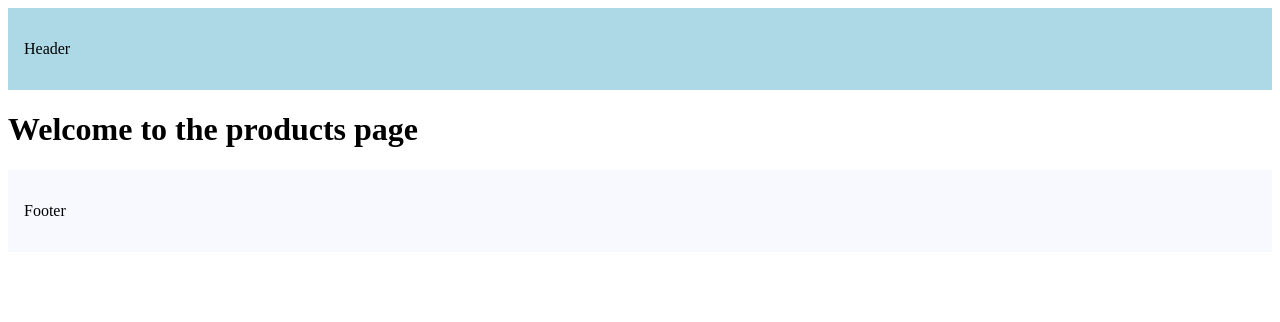
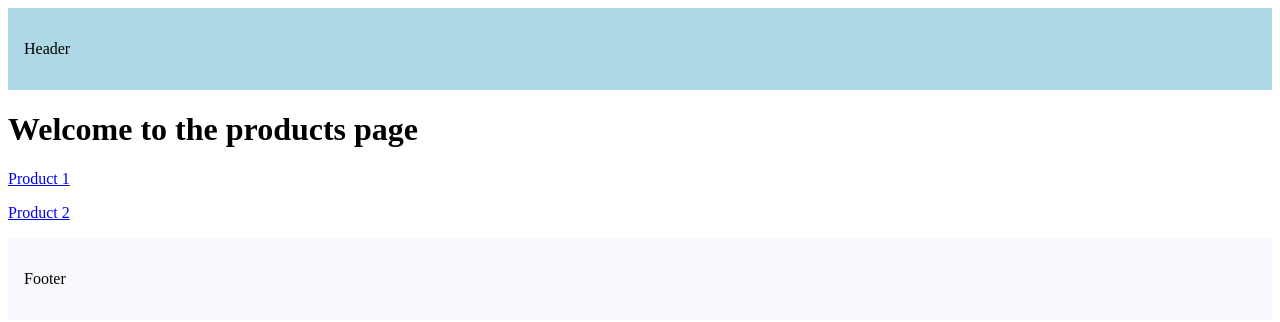
Before and after one commit to rs-quyhp/nextjs-15, a Next.js app in the folder routing-demo/: page /products in a window 1280 px wide. Shown: the top 322 px of the page. Built offline with nearby package versions, Linux system fonts and the light colour scheme.

Commit message:
19. link component

```diff
--- a/routing-demo/src/app/products/page.tsx
+++ b/routing-demo/src/app/products/page.tsx
@@ -1,5 +1,20 @@
+import Link from 'next/link';
+
 const ProductsPage = () => {
-  return <h1>Welcome to the products page</h1>;
+  return (
+    <>
+      <h1>Welcome to the products page</h1>
+      <p>
+        <Link href={'/products/1'}>Product 1</Link>
+      </p>
+      <p>
+        <Link href={'/products/2'} replace>
+          Product 2
+        </Link>
+      </p>
+      <p></p>
+    </>
+  );
 };
 
 export default ProductsPage;
```
Also changed, not shown: routing-demo/src/app/page.tsx (+11 -1 lines).
